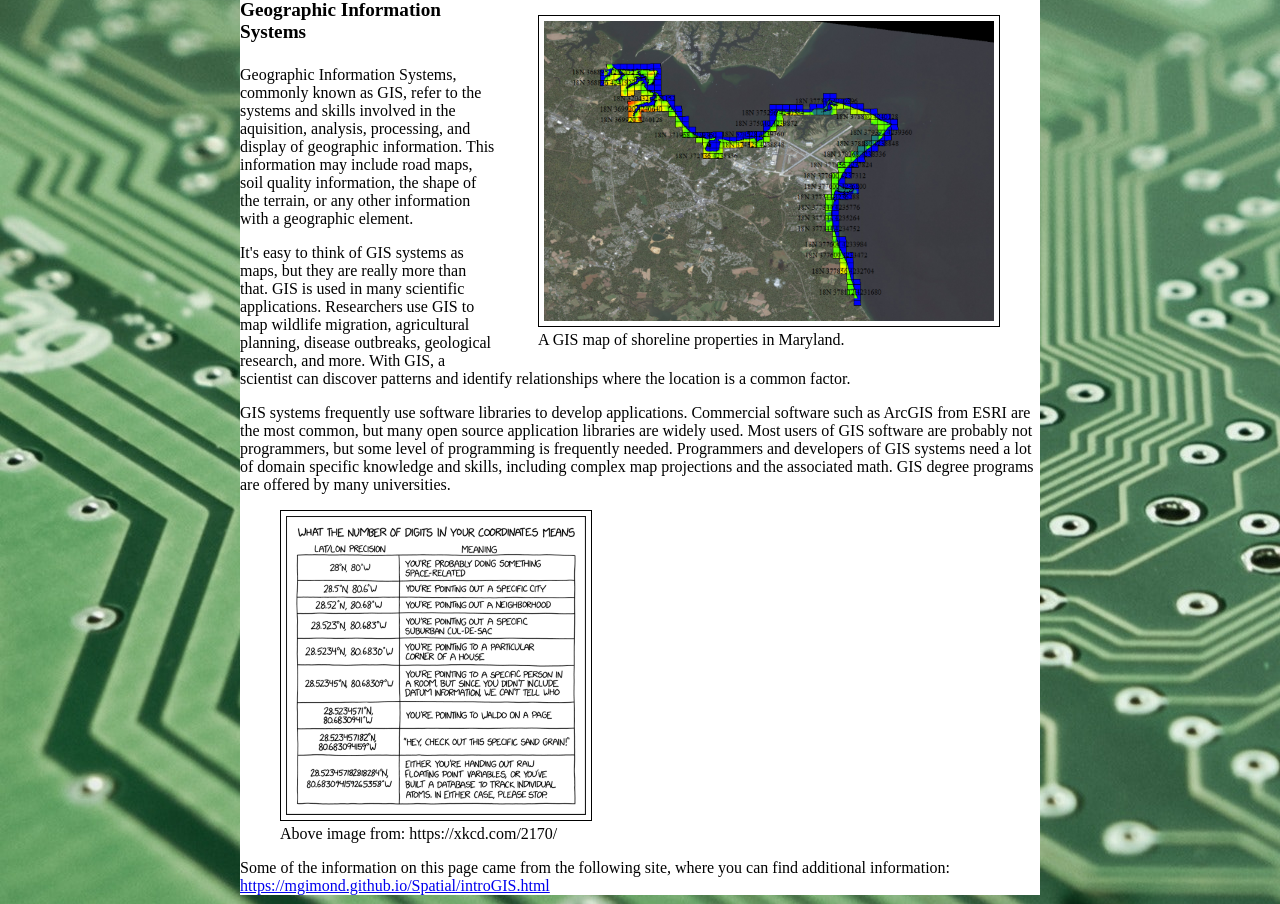
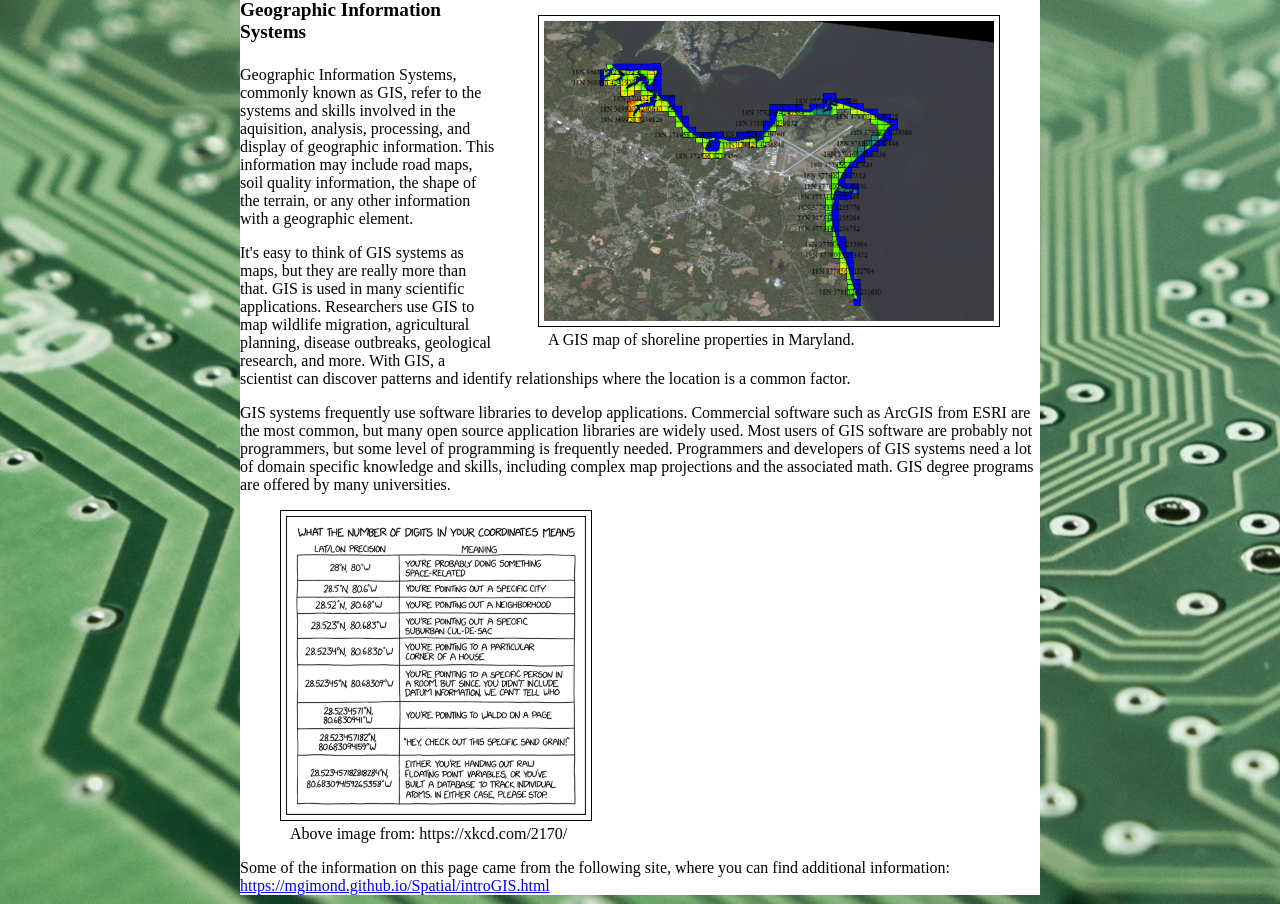
Before and after one commit to kbentley-csumb/cst336-hw1, a PHP site: page /gis.php in a window 1280 px wide. Shown: the part 231-1135 px from the top of the page. Run offline with PHP 8.4, Linux system fonts and the light colour scheme.

Commit message:
Added margin for figcaption

```diff
--- a/css/styles.css
+++ b/css/styles.css
@@ -93,3 +93,8 @@ h3 {
     padding-bottom: 5px;
     padding-left: 5px;
 }
+
+figcaption {
+    margin-left: 10px;
+
+}
```
